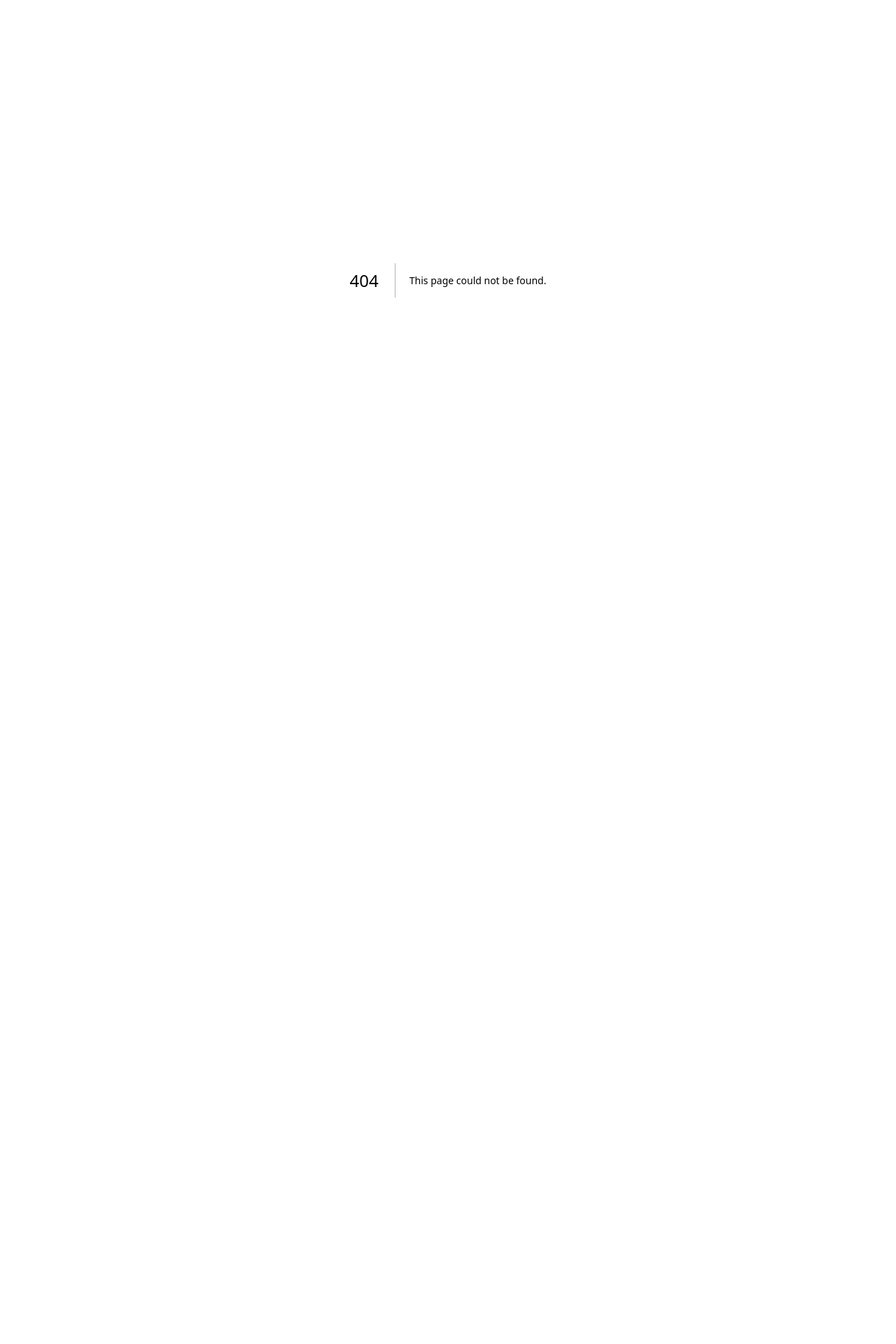
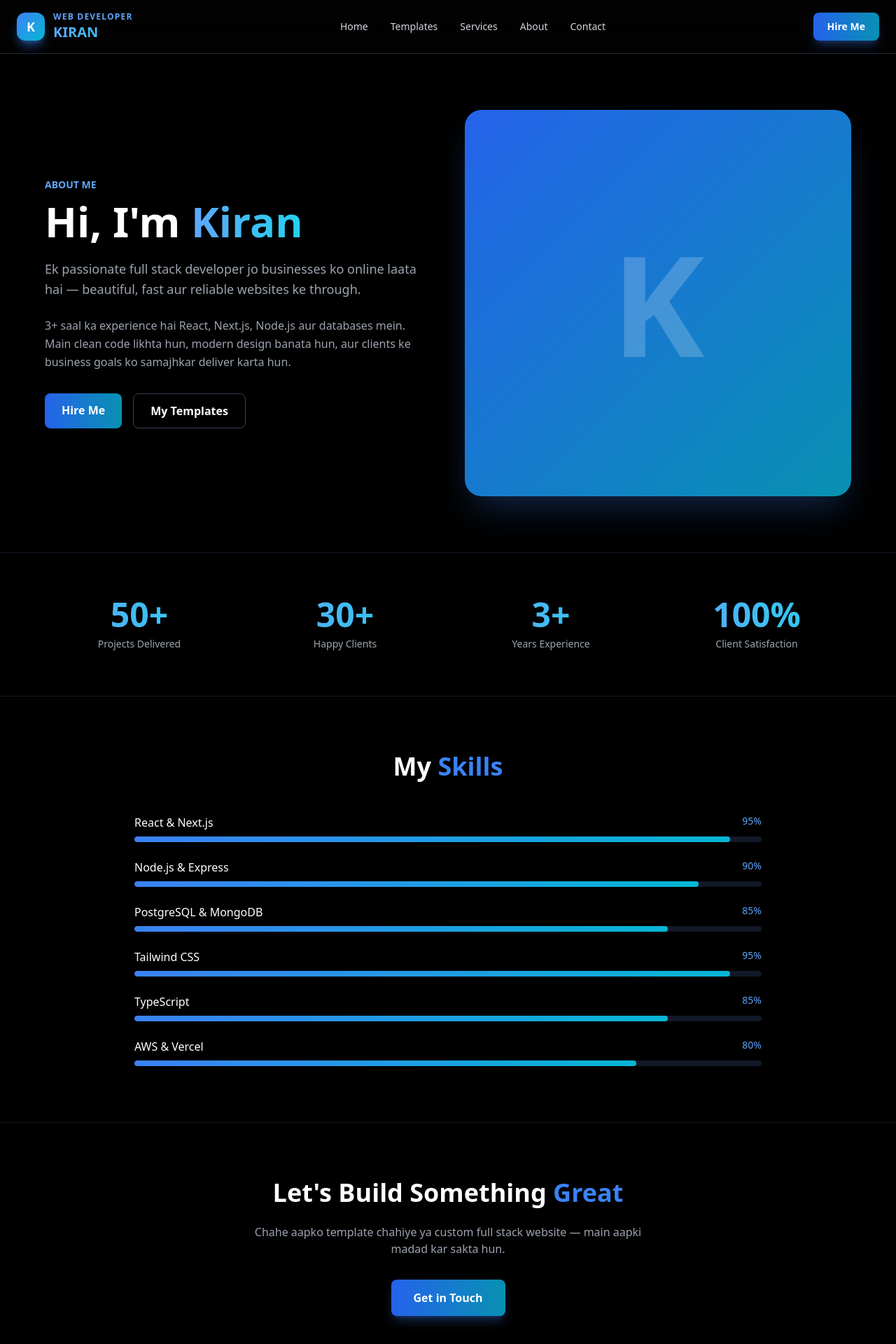
Before and after one commit to Mrkiranind/WEB-DEVELOPER-KIRAN, a Next.js app: page /about in a window 1280 px wide. Before the commit this address had no page. Shown: the top 1920 px of the page at 70% size. Before the commit the page ends 800 px from the top, so only its background shows below. Built offline with nearby package versions, Linux system fonts and the light colour scheme.

Commit message:
Create AboutPage component with skills and stats
This file contains the About page for the application, showcasing skills, stats, and a personal introduction.

```diff
--- /dev/null
+++ b/src/app/about/page.js
@@ -0,0 +1,110 @@
+import Link from "next/link";
+import Navbar from "@/components/Navbar";
+import Footer from "@/components/Footer";
+
+export default function AboutPage() {
+  const skills = [
+    { name: "React & Next.js", level: 95 },
+    { name: "Node.js & Express", level: 90 },
+    { name: "PostgreSQL & MongoDB", level: 85 },
+    { name: "Tailwind CSS", level: 95 },
+    { name: "TypeScript", level: 85 },
+    { name: "AWS & Vercel", level: 80 },
+  ];
+
+  const stats = [
+    { num: "50+", label: "Projects Delivered" },
+    { num: "30+", label: "Happy Clients" },
+    { num: "3+", label: "Years Experience" },
+    { num: "100%", label: "Client Satisfaction" },
+  ];
+
+  return (
+    <>
+      <Navbar />
+      <main className="min-h-screen bg-black text-white">
+        <section className="px-6 py-20 border-b border-gray-900">
+          <div className="max-w-6xl mx-auto grid lg:grid-cols-2 gap-12 items-center">
+            <div>
+              <p className="text-blue-400 text-sm font-semibold mb-3">ABOUT ME</p>
+              <h1 className="text-4xl md:text-6xl font-bold mb-6 leading-tight">
+                Hi, I'm <span className="bg-gradient-to-r from-blue-400 to-cyan-400 bg-clip-text text-transparent">Kiran</span>
+              </h1>
+              <p className="text-gray-400 text-lg leading-relaxed mb-6">
+                Ek passionate full stack developer jo businesses ko online laata hai — beautiful, fast aur reliable websites ke through.
+              </p>
+              <p className="text-gray-400 leading-relaxed mb-8">
+                3+ saal ka experience hai React, Next.js, Node.js aur databases mein. Main clean code likhta hun, modern design banata hun, aur clients ke business goals ko samajhkar deliver karta hun.
+              </p>
+              <div className="flex gap-4">
+                <Link href="/contact" className="bg-gradient-to-r from-blue-600 to-cyan-600 hover:from-blue-700 hover:to-cyan-700 px-6 py-3 rounded-lg font-semibold transition">
+                  Hire Me
+                </Link>
+                <Link href="/templates" className="border border-gray-700 hover:border-blue-500 px-6 py-3 rounded-lg font-semibold transition">
+                  My Templates
+                </Link>
+              </div>
+            </div>
+            <div className="relative">
+              <div className="aspect-square bg-gradient-to-br from-blue-600 to-cyan-600 rounded-3xl shadow-2xl shadow-blue-500/30 flex items-center justify-center">
+                <span className="text-[200px] font-bold text-white/20">K</span>
+              </div>
+            </div>
+          </div>
+        </section>
+
+        <section className="px-6 py-16 border-b border-gray-900">
+          <div className="max-w-6xl mx-auto grid grid-cols-2 md:grid-cols-4 gap-6">
+            {stats.map((s, i) => (
+              <div key={i} className="text-center">
+                <div className="text-4xl md:text-5xl font-bold bg-gradient-to-r from-blue-400 to-cyan-400 bg-clip-text text-transparent mb-2">
+                  {s.num}
+                </div>
+                <p className="text-gray-400 text-sm">{s.label}</p>
+              </div>
+            ))}
+          </div>
+        </section>
+
+        <section className="px-6 py-20 border-b border-gray-900">
+          <div className="max-w-4xl mx-auto">
+            <h2 className="text-3xl md:text-4xl font-bold mb-12 text-center">
+              My <span className="text-blue-500">Skills</span>
+            </h2>
+            <div className="space-y-6">
+              {skills.map((s, i) => (
+                <div key={i}>
+                  <div className="flex justify-between mb-2">
+                    <span className="font-medium">{s.name}</span>
+                    <span className="text-blue-400 text-sm">{s.level}%</span>
+                  </div>
+                  <div className="h-2 bg-gray-900 rounded-full overflow-hidden">
+                    <div
+                      className="h-full bg-gradient-to-r from-blue-500 to-cyan-500 rounded-full"
+                      style={{ width: `${s.level}%` }}
+                    ></div>
+                  </div>
+                </div>
+              ))}
+            </div>
+          </div>
+        </section>
+
+        <section className="px-6 py-20">
+          <div className="max-w-4xl mx-auto text-center">
+            <h2 className="text-3xl md:text-4xl font-bold mb-6">
+              Let's Build Something <span className="text-blue-500">Great</span>
+            </h2>
+            <p className="text-gray-400 mb-8 max-w-xl mx-auto">
+              Chahe aapko template chahiye ya custom full stack website — main aapki madad kar sakta hun.
+            </p>
+            <Link href="/contact" className="inline-block bg-gradient-to-r from-blue-600 to-cyan-600 hover:from-blue-700 hover:to-cyan-700 px-8 py-3.5 rounded-lg font-semibold transition shadow-lg shadow-blue-500/30">
+              Get in Touch
+            </Link>
+          </div>
+        </section>
+      </main>
+      <Footer />
+    </>
+  );
+}
```
